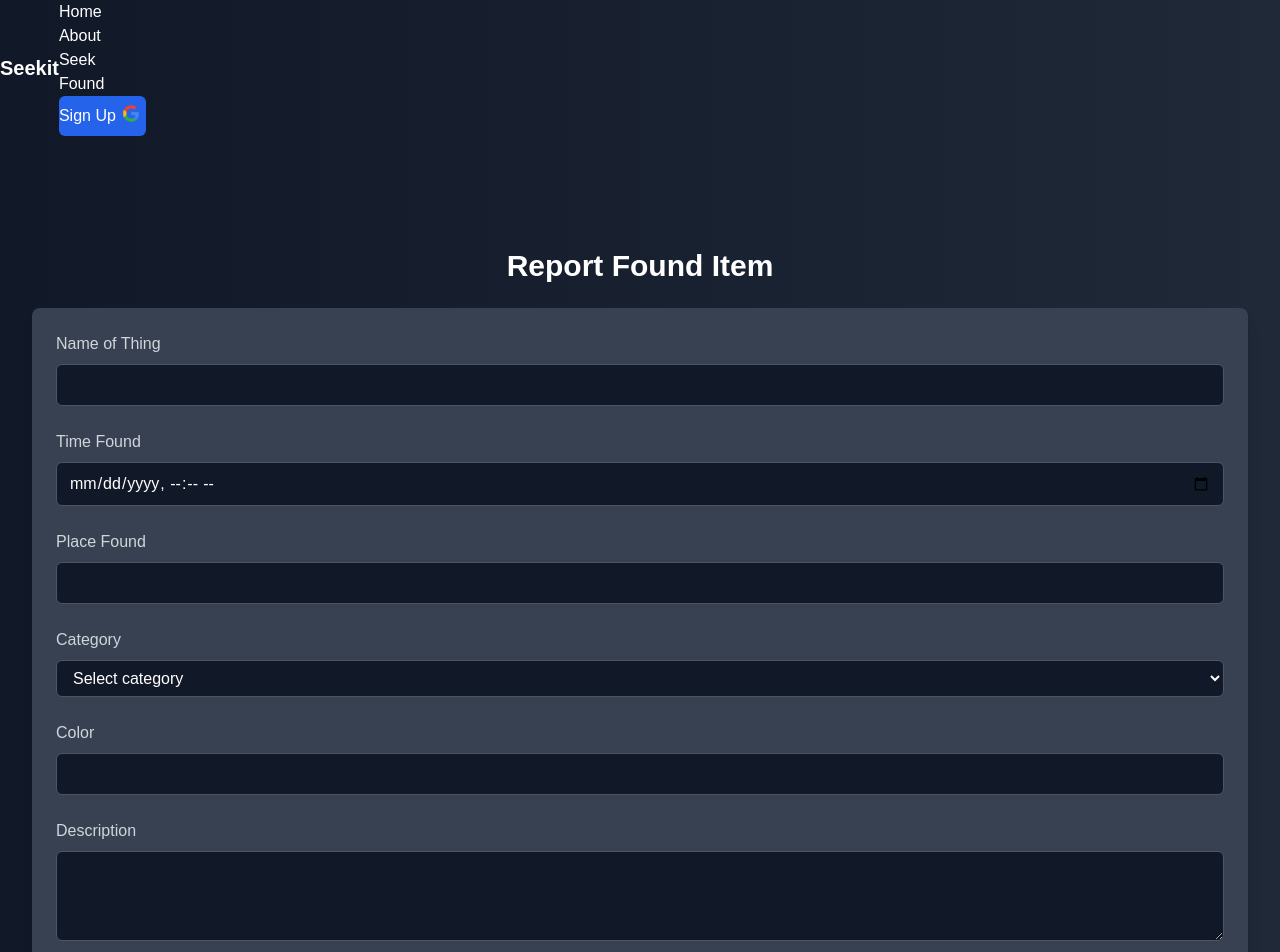
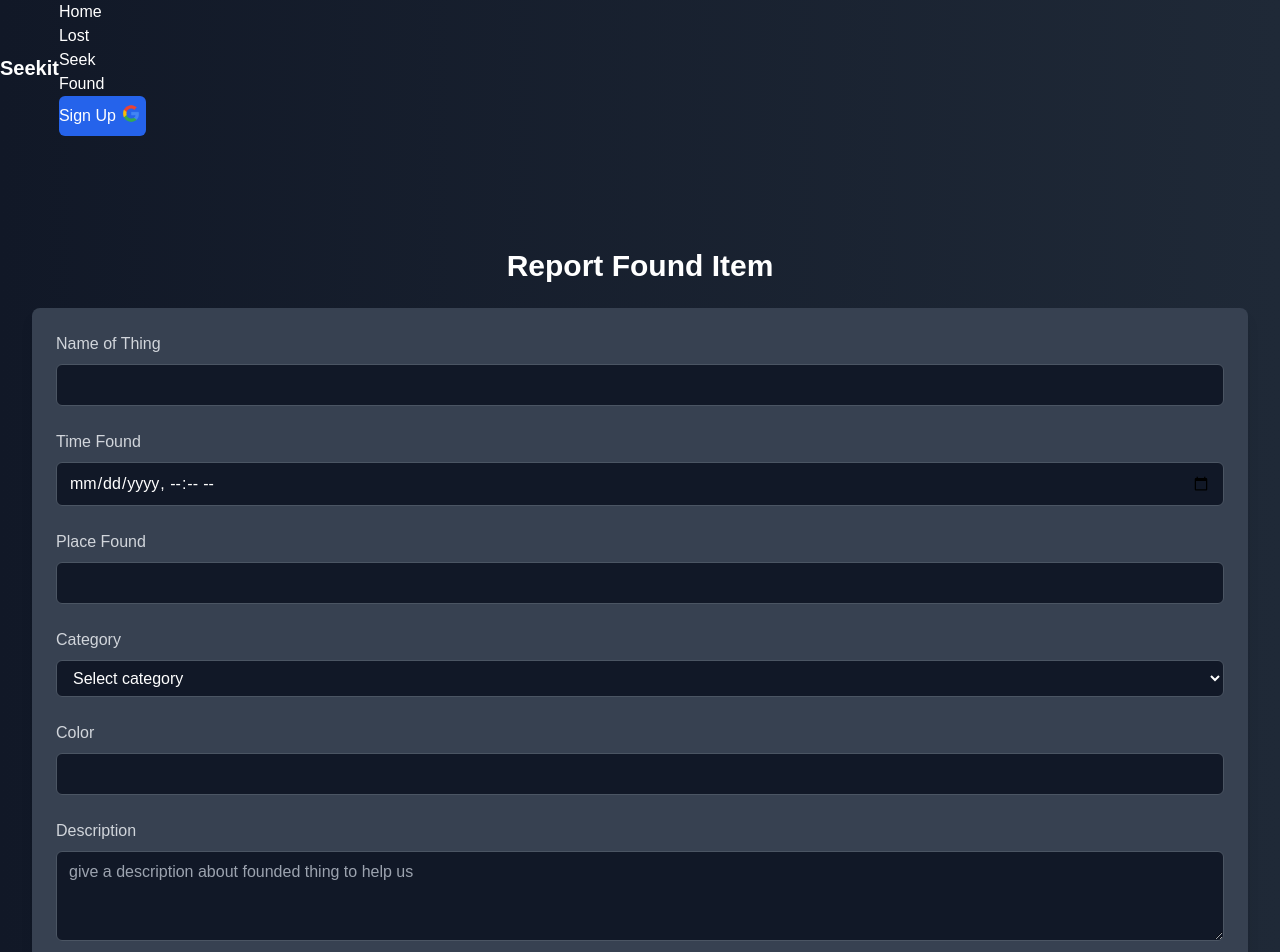
Before and after one commit to manicdon7/seekit, a Next.js app: page /found in a window 1280 px wide. Shown: the top 952 px of the page. Built offline with nearby package versions, Linux system fonts and the light colour scheme; no server answers.

Commit message:
placeholder

```diff
--- a/src/Components/About.tsx
+++ b/src/Components/About.tsx
@@ -9,7 +9,7 @@ const About: React.FC = () => {
       </div>
       <div className='grid grid-cols-2 mt-10'>
         <div>
-          <img src={img} alt='Image'/>
+          {/* <img src={img} alt='Image'/> */}
         </div>
         <div className=''>
         <p className='text-xl font-light text-[#EEEEEE]'>SeekIt is dedicated to bridging the gap between lost items and their rightful owners. Our mission is to create a community-driven platform where people can easily report and find lost possessions, ensuring valuable items are returned to their owners swiftly and securely.</p>
--- a/src/Components/Navbar.tsx
+++ b/src/Components/Navbar.tsx
@@ -83,8 +83,8 @@ const Navbar: React.FC = () => {
             <Link href="/">
               <p className="text-white hover:text-gray-600 cursor-pointer">Home</p>
             </Link>
-            <Link href="#about">
-              <p className="text-white hover:text-gray-600 cursor-pointer">About</p>
+            <Link href="/lost">
+              <p className="text-white hover:text-gray-600 cursor-pointer">Lost</p>
             </Link>
             <Link href="/seek">
               <p className="text-white hover:text-gray-600 cursor-pointer">Seek</p>
@@ -155,8 +155,8 @@ const Navbar: React.FC = () => {
             <Link href="/">
               <p className="block px-3 py-2 rounded-md text-base font-medium text-white hover:text-gray-600 cursor-pointer">Home</p>
             </Link>
-            <Link href="/about">
-              <p className="block px-3 py-2 rounded-md text-base font-medium text-white hover:text-gray-600 cursor-pointer">About</p>
+            <Link href="/lost">
+              <p className="block px-3 py-2 rounded-md text-base font-medium text-white hover:text-gray-600 cursor-pointer">Lost</p>
             </Link>
             <Link href="/seek">
               <p className="block px-3 py-2 rounded-md text-base font-medium text-white hover:text-gray-600 cursor-pointer">Seek</p>
--- a/src/app/found/page.tsx
+++ b/src/app/found/page.tsx
@@ -10,7 +10,7 @@ import { storage, auth } from '@/utils/firebase';
 type Props = {};
 
 const FoundItemForm: React.FC<Props> = (props: Props) => {
-  const [formData, setFormData] = useState({
+  const initialFormData = {
     itemName: '',
     time: '',
     place: '',
@@ -21,7 +21,9 @@ const FoundItemForm: React.FC<Props> = (props: Props) => {
     phone: '',
     address: '',
     gmail: ''
-  });
+  };
+
+  const [formData, setFormData] = useState(initialFormData);
   const [userEmail, setUserEmail] = useState<string | null>(null);
 
   useEffect(() => {
@@ -84,6 +86,8 @@ const FoundItemForm: React.FC<Props> = (props: Props) => {
 
       const result = await response.json();
       console.log('Found Item Details:', result);
+
+      setFormData(initialFormData);
     } catch (error) {
       console.error('Error submitting form:', error);
     }
@@ -170,6 +174,7 @@ const FoundItemForm: React.FC<Props> = (props: Props) => {
             <label htmlFor="description" className="block text-gray-300">Description</label>
             <textarea
               id="description"
+              placeholder='give a description about founded thing to help us'
               name="description"
               value={formData.description}
               onChange={handleChange}
```
Also changed, not shown: 1 other file (tests, documents, lock files or other folders).
